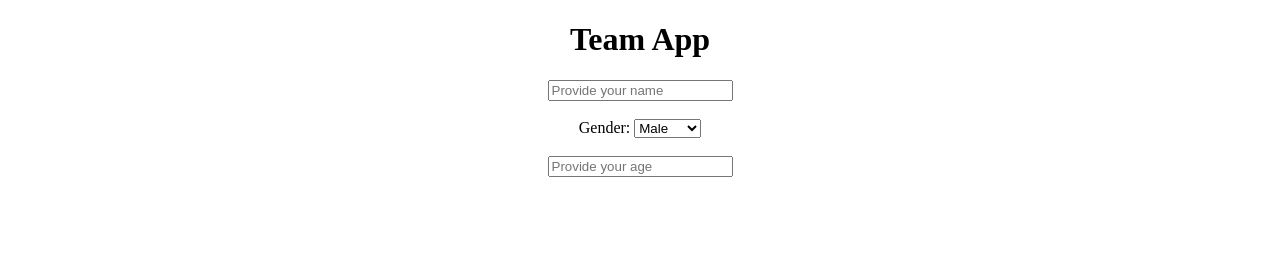
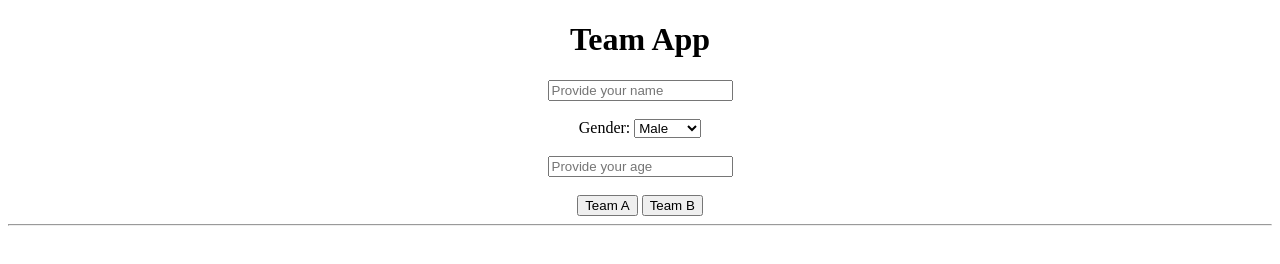
Before and after one commit to happytlou/team, a plain HTML site: page index.html in a window 1280 px wide. Drawn offline with Linux system fonts and the light colour scheme.

Commit message:
button added

```diff
--- a/index.html
+++ b/index.html
@@ -23,6 +23,10 @@
     <input type="number" id="age" placeholder="Provide your age">
     <br><br>
 
+    <button onclick="TeamA()">Team A</button>
+    <button onclick="TeamB()">Team B</button>
+
+    <hr>
 
 
 
```
